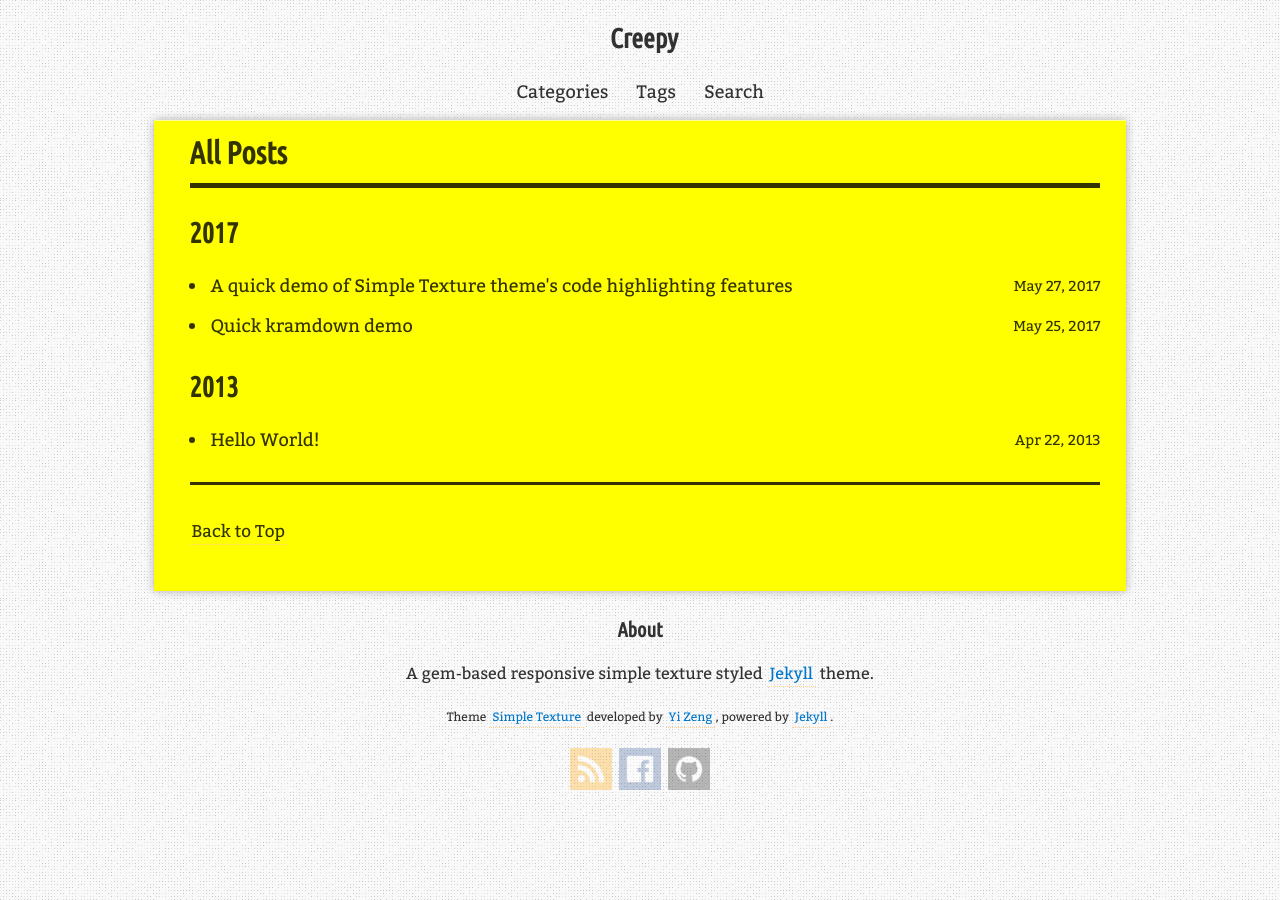
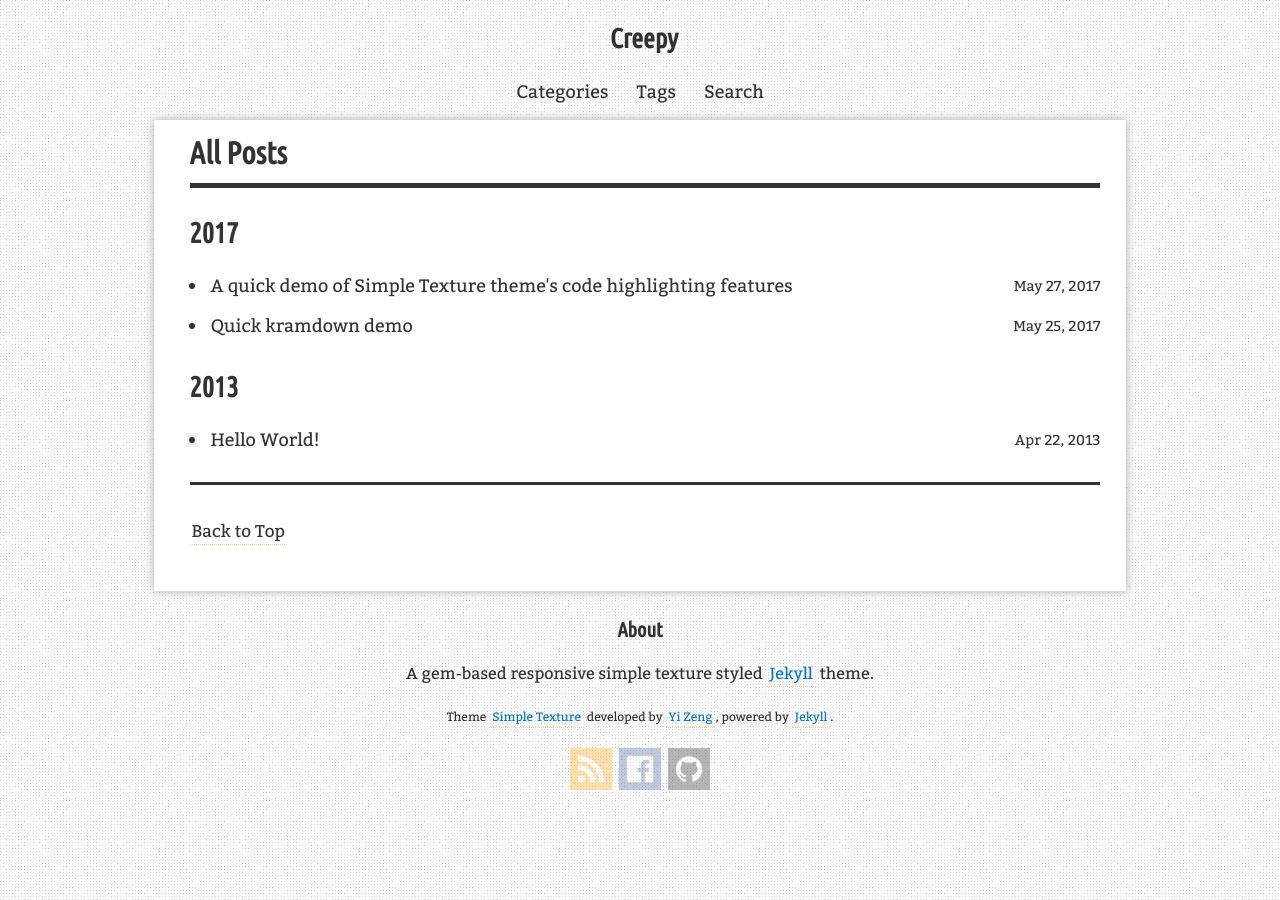
Before and after one commit to FallenAngle/Creepy, a Jekyll site: the page built from blog/index.html, in a window 1280 px wide. Built offline with Jekyll 4.4.1, drawn with Linux system fonts in a browser that asks for light colours; comment, search, counter and statistics services are not loaded.

Commit message:
Mr Hyde was here …

```diff
--- a/_sass/simple-texture-blog.scss
+++ b/_sass/simple-texture-blog.scss
@@ -22,7 +22,7 @@ body {
     padding: 12px 26px 26px 36px;
 
     border-top: 1px solid rgba(255, 255, 255, .6);
-    background: #FFFF00;
+    background: #FFFFFF;
     box-shadow: $color-box-border 0 0 9px;
 }
 
```
